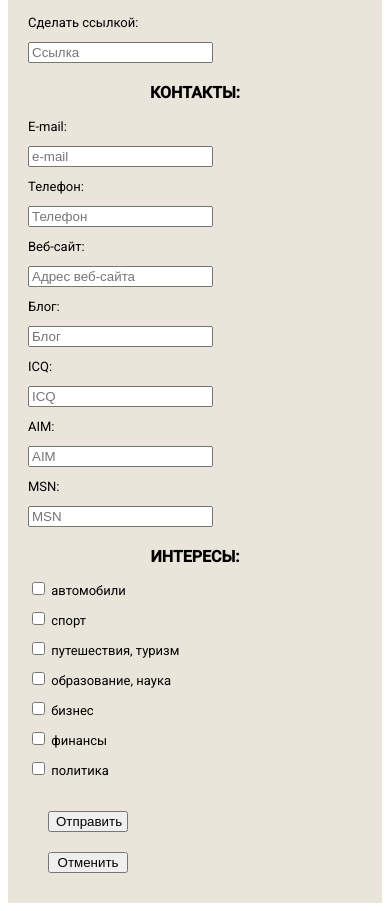
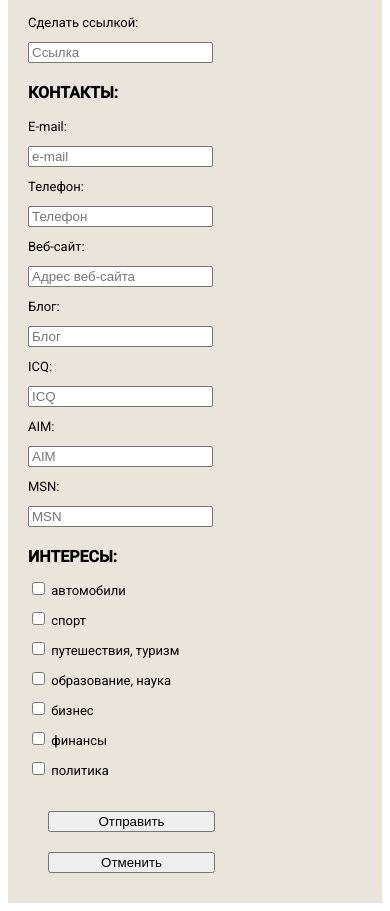
Before and after one commit to ppavlov28/LR_5, a plain HTML site: page index.html in a window 390 px wide. Shown: the part 980-1891 px from the top of the page. Drawn offline with Linux system fonts and the light colour scheme.

Commit message:
Подправил выравнивание заголовков и ширину кнопок.

```diff
--- a/style.css
+++ b/style.css
@@ -9,28 +9,33 @@ h1{
     font-size: medium;
 }
 
+/* Удерживаем блоки от выпадения */
 .clearfix:after{
     content: "";
     display: table;
     clear: both;
 }
 
+/* Задаем высоту строки с элементами формы */
 .row{
     line-height: 30px;
 }
 
+/* Делаем ячейку в строке слева, для элементов типа <label> */
 .left{
     width: 50%;
     float: left;
     text-align: right;
 }
 
+/* Делаем ячейку в строке слева, для элементов типа <input> */
 .right{
     width: 50%;
     float: right;
     text-align: left;
 }
 
+/* Блок для формы*/
 .userform{
     max-width: 600px;
     margin: 0 auto;
@@ -38,9 +43,10 @@ h1{
     background-color: #e9e5da;
 }
 
+/* */
 .button{
     margin: 10px 20px;
-    width: 80px;
+    width: 50%;
 }
 
 label{
@@ -59,4 +65,7 @@ label{
         width: 100%;
         text-align: left;
     }
+    h1{
+        text-align: left;
+    }
 }
```
